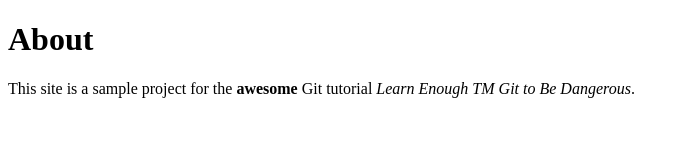
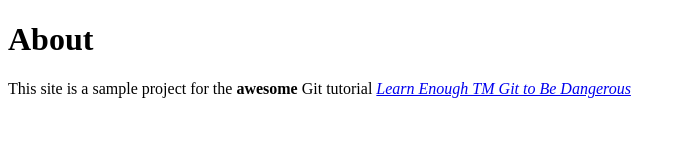
Before and after one commit to Vic926/website, a plain HTML site: page about.html in a window 1280 px wide. Shown: the whole page, without its empty margins (0-689 px from the left). Drawn offline with Linux system fonts and the light colour scheme.

Commit message:
Add link to tutorial title

```diff
--- a/about.html
+++ b/about.html
@@ -5,7 +5,8 @@
 	</head>
 	<body>
 		<h1>About</h1>
-		<p>This site is a sample project for the <strong>awesome</strong> Git tutorial <em>Learn Enough TM Git to Be Dangerous</em>.
+		<p>This site is a sample project for the <strong>awesome</strong>
+		 Git tutorial <a href="http://learnenough.com/git-tutorial"><em>Learn Enough TM Git to Be Dangerous</em></a>
 		</p>
 	</body>
 </html>
```
